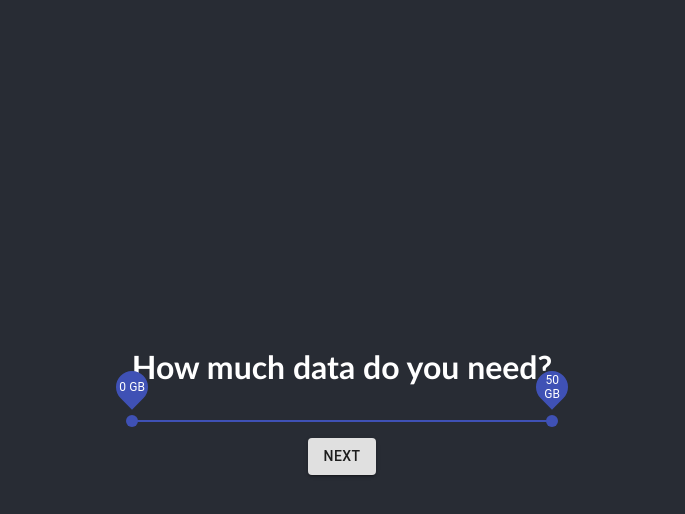
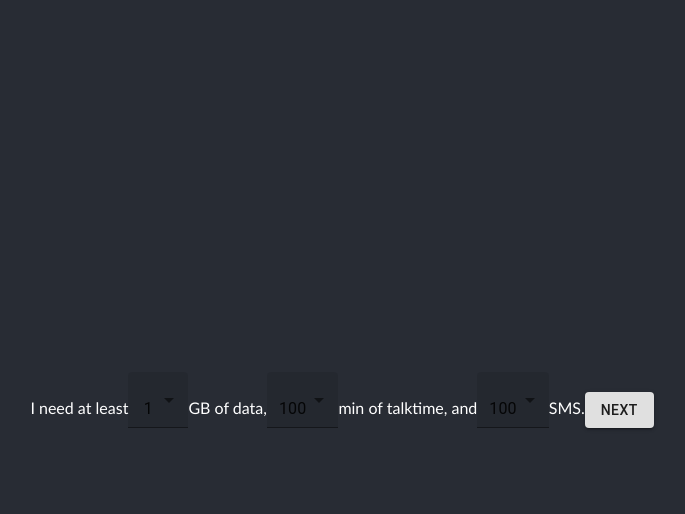
Before and after one commit to keanekwa/sg-mobile-plans, a React (Create React App) app: page / in a window 1280 px wide. Both pictures are taken after a click on the button "MOBILE PLAN FOR MYSELF". Shown: the top 514 px of the page, without its empty margins (298-983 px from the left). Built offline with nearby package versions, Linux system fonts and the light colour scheme.

Commit message:
Changed sliders to dropdown, only need choose minimum

```diff
--- a/src/App/App.js
+++ b/src/App/App.js
@@ -21,7 +21,9 @@ class App extends React.Component {
         },
       ],
       mode: null,
-      optionsSelected: null,
+      minData: null,
+      minTalktime: null,
+      minSMS: null,
     }
 	}
 
@@ -39,7 +41,7 @@ class App extends React.Component {
       return (
         <div>
           <Question question={this.state.question}/>
-          <ul className="options">{options}</ul>
+          <ul className='options'>{options}</ul>
         </div>
       );
     }
--- a/src/App/ComparisonPage.js
+++ b/src/App/ComparisonPage.js
@@ -80,12 +80,9 @@ class ComparisonPage extends React.Component {
       //add Singtel SIM only plans with the addons also. add youth, silver all that also
     ];
     const filteredMobilePlans = mobilePlans.filter((plan) =>
-      plan.data >= optionsSelected[0][0] &&
-      plan.data <= optionsSelected[0][1] &&
-      plan.talktime >=  optionsSelected[1][0] &&
-      plan.talktime <=  optionsSelected[1][1] &&
-      plan.sms >=  optionsSelected[2][0] &&
-      plan.sms <=  optionsSelected[2][1]
+      plan.data >= optionsSelected.minData &&
+      plan.talktime >=  optionsSelected.minTalktime &&
+      plan.sms >=  optionsSelected.minSMS
     );
     const sortedMobilePlans = filteredMobilePlans.sort((a,b) => (a.price < b.price) ? -1 : 1); //sort by cheap to expensive
 
--- a/src/App/NextQuestionButton.js
+++ b/src/App/NextButton.js
@@ -1,10 +1,10 @@
 import React from 'react';
 import { Button } from '@material-ui/core';
 
-function NextQuestionButton(props) {
+function NextButton(props) {
   return (
     <Button onClick={props.onClick} variant='contained'>Next</Button>
   );
 }
 
-export default NextQuestionButton;
+export default NextButton;
--- a/src/App/Option.js
+++ b/src/App/Option.js
@@ -3,7 +3,7 @@ import { Button } from '@material-ui/core';
 
 function Option(props) {
   return (
-    <li className="option">
+    <li className='option'>
       <Button variant='contained' onClick={props.onClick}>{props.value}</Button>
     </li>
   );
--- a/src/App/SelectOptionsForSelf.js
+++ b/src/App/SelectOptionsForSelf.js
@@ -1,107 +1,60 @@
 import React from 'react';
-import Question from './Question.js'
-import Option from './Option.js'
-import { Slider } from '@material-ui/core';
-import NextQuestionButton from './NextQuestionButton.js'
+import { Select } from '@material-ui/core';
+import MenuItem from '@material-ui/core/MenuItem';
+import NextButton from './NextButton.js'
 
 class SelectOptionsForSelf extends React.Component {
   constructor(props) {
     super(props);
 		this.state = {
-      questions: [
-        {
-          question: 'How much data do you need?',
-          selectionMode: 'slider',
-          sliderValues: [0,50],
-          unit: 'GB',
-          step: 1,
-          defaultSliderMin: 0,
-          defaultSliderMax: 50,
-        },
-        {
-          question: 'How much talktime do you need?',
-          selectionMode: 'slider',
-          sliderValues: [0,1000],
-          unit: 'min',
-          step: 50,
-          defaultSliderMin: 0,
-          defaultSliderMax: 1000,
-        },
-        {
-          question: 'How many SMS do you need?',
-          selectionMode: 'slider',
-          sliderValues: [0,1000],
-          unit: '',
-          step: 50,
-          defaultSliderMin: 0,
-          defaultSliderMax: 1000,
-        },
-      ],
-      questionNumber: 0,
-      optionsSelected: [],
+      minData: 1,
+      minTalktime: 100,
+      minSMS: 100,
     }
   }
 
-  handleOptionClick(optionKey) {
-    const newOptionsSelected = this.state.optionsSelected.slice();
-    newOptionsSelected.push(optionKey);
-    this.setState(
-      {
-        questionNumber: this.state.questionNumber + 1,
-        optionsSelected: newOptionsSelected,
-      }
-    );
-  }
-
-  handleSliderChange(newSliderValues) {
-    const newQuestionsState = this.state.questions.slice();
-    newQuestionsState[this.state.questionNumber].sliderValues = newSliderValues;
-    this.setState({
-      questions: newQuestionsState,
-    });
+  handleChange(event) {
+    this.setState({ [event.target.name]: event.target.value });
   }
 
   handleNextButtonClick() {
-    const newOptionsSelected = this.state.optionsSelected.slice();
-    newOptionsSelected.push(this.state.questions[this.state.questionNumber].sliderValues);
-    this.setState({optionsSelected: newOptionsSelected});
-    if (this.state.questionNumber < 2) { //go to next question for questions 0 and 1
-      this.setState({questionNumber: this.state.questionNumber + 1});
-    }
-    else {  //change mode to comparison page after question 2
-      this.props.onClick('ComparisonPage', newOptionsSelected);
-    }
+    const optionsSelected = this.state;
+    this.props.onClick('ComparisonPage', optionsSelected);
   }
 
   render() {
-    const currentQuestion = this.state.questions[this.state.questionNumber];
-
-    if (currentQuestion.selectionMode === 'slider') {
-      return (
-        <div>
-          <Question question={currentQuestion.question}/>
-          <Slider
-            min={currentQuestion.defaultSliderMin}
-            max={currentQuestion.defaultSliderMax}
-            value={currentQuestion.sliderValues}
-            valueLabelDisplay='on'
-            valueLabelFormat={value => `${value} ${currentQuestion.unit}`}
-            step={currentQuestion.step}
-            onChange={(e, newSliderValues) => this.handleSliderChange(newSliderValues)}
-          />
-          <NextQuestionButton onClick={() => this.handleNextButtonClick()}/>
-        </div>
-      );
-    }
-    else if (currentQuestion.selectionMode === 'options') {
-      const options = currentQuestion.options.map((option) => <Option key={option.key} value={option.value} onClick={() => this.handleOptionClick(option.key)}/>);
-      return (
-        <div>
-          <Question question={currentQuestion.question}/>
-          <ul className="options">{options}</ul>
-        </div>
-      );
-    }
+    return (
+      <div>
+        I need at least
+        <Select value={this.state.minData} name='minData' variant='filled' onChange={(event) => this.handleChange(event)}>
+          <MenuItem value={1}>1</MenuItem>
+          <MenuItem value={3}>3</MenuItem>
+          <MenuItem value={5}>5</MenuItem>
+          <MenuItem value={10}>10</MenuItem>
+          <MenuItem value={30}>30</MenuItem>
+          <MenuItem value={50}>50</MenuItem>
+          <MenuItem value={'unlimited'}>Unlimted</MenuItem>
+        </Select>
+        GB of data,
+        <Select value={this.state.minTalktime} name='minTalktime' variant='filled' onChange={(event) => this.handleChange(event)}>
+          <MenuItem value={100}>100</MenuItem>
+          <MenuItem value={300}>300</MenuItem>
+          <MenuItem value={500}>500</MenuItem>
+          <MenuItem value={1000}>1000</MenuItem>
+          <MenuItem value={'unlimited'}>Unlimited</MenuItem>
+        </Select>
+        min of talktime, and
+        <Select value={this.state.minSMS} name='minSMS' variant='filled' onChange={(event) => this.handleChange(event)}>
+          <MenuItem value={100}>100</MenuItem>
+          <MenuItem value={300}>300</MenuItem>
+          <MenuItem value={500}>500</MenuItem>
+          <MenuItem value={1000}>1000</MenuItem>
+          <MenuItem value={'unlimited'}>Unlimited</MenuItem>
+        </Select>
+        SMS.
+        <NextButton onClick={() => this.handleNextButtonClick()}/>
+      </div>
+    );
   }
 }
 
--- a/src/index.js
+++ b/src/index.js
@@ -9,7 +9,7 @@ const theme = createMuiTheme({
   background: 'white',
   padding: '30px',
   margin: '10px',
-  color: '#333',//test commit from inet
+  color: '#333',
 });
 
 ReactDOM.render(<ThemeProvider theme={theme}><App /></ThemeProvider>, document.getElementById("root"));
```
